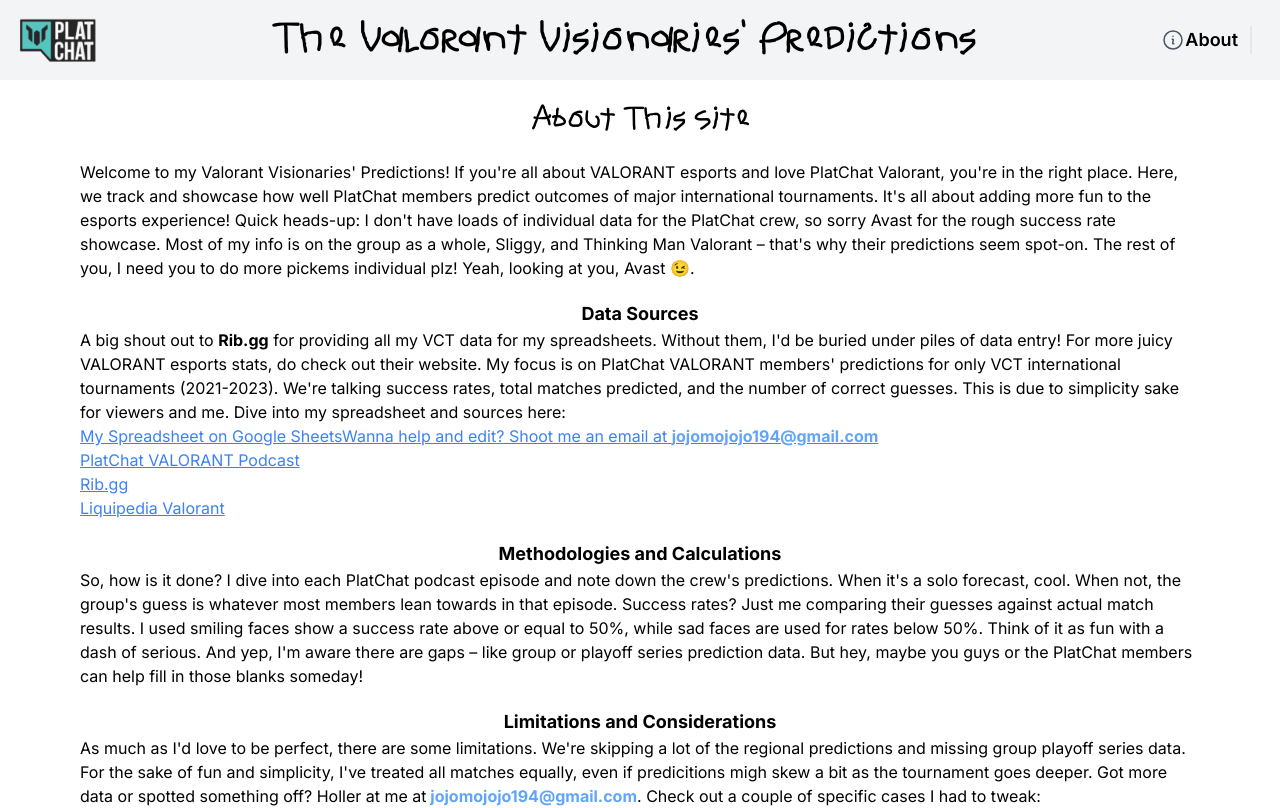
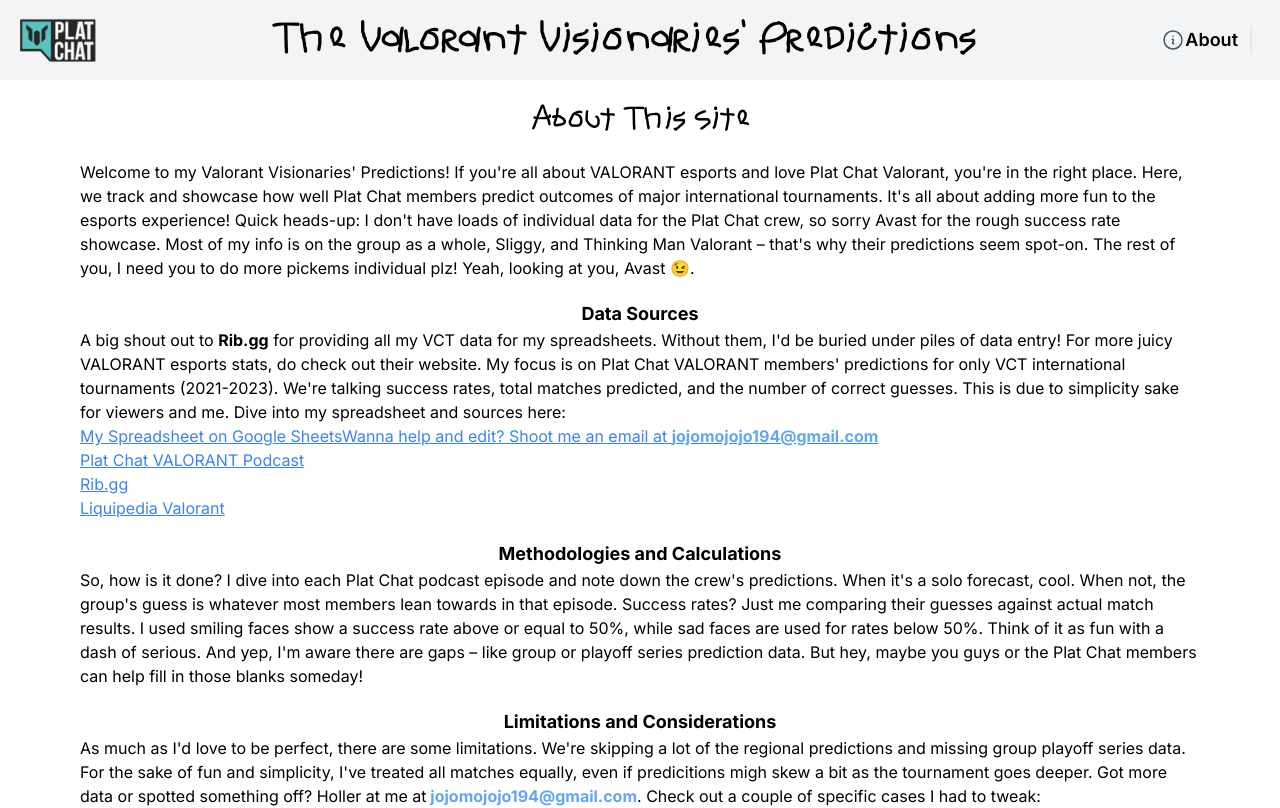
Before and after one commit to johnspeed114/platchat-predictions, a Next.js app: page /about in a window 1280 px wide. Shown: the top 808 px of the page. Built offline with nearby package versions, Linux system fonts and the light colour scheme.

Commit message:
platchat name fix and prettier update

```diff
--- a/app/about/page.tsx
+++ b/app/about/page.tsx
@@ -9,15 +9,15 @@
         </h1>
         <p className="mb-5">
           Welcome to my Valorant Visionaries' Predictions! If you're all about
-          VALORANT esports and love PlatChat Valorant, you're in the right
-          place. Here, we track and showcase how well PlatChat members predict
+          VALORANT esports and love Plat Chat Valorant, you're in the right
+          place. Here, we track and showcase how well Plat Chat members predict
           outcomes of major international tournaments. It's all about adding
           more fun to the esports experience! Quick heads-up: I don't have loads
-          of individual data for the PlatChat crew, so sorry Avast for the rough
-          success rate showcase. Most of my info is on the group as a whole,
-          Sliggy, and Thinking Man Valorant – that's why their predictions seem
-          spot-on. The rest of you, I need you to do more pickems individual
-          plz! Yeah, looking at you, Avast 😉.
+          of individual data for the Plat Chat crew, so sorry Avast for the
+          rough success rate showcase. Most of my info is on the group as a
+          whole, Sliggy, and Thinking Man Valorant – that's why their
+          predictions seem spot-on. The rest of you, I need you to do more
+          pickems individual plz! Yeah, looking at you, Avast 😉.
         </p>
         <section>
           <h2 className="font-bold text-lg text-center">Data Sources</h2>
@@ -25,7 +25,7 @@
             A big shout out to <b>Rib.gg</b> for providing all my VCT data for
             my spreadsheets. Without them, I'd be buried under piles of data
             entry! For more juicy VALORANT esports stats, do check out their
-            website. My focus is on PlatChat VALORANT members' predictions for
+            website. My focus is on Plat Chat VALORANT members' predictions for
             only VCT international tournaments (2021-2023). We're talking
             success rates, total matches predicted, and the number of correct
             guesses. This is due to simplicity sake for viewers and me. Dive
@@ -44,8 +44,8 @@
                 </a>
               </li>
               <li>
-                <a href="https://www.youtube.com/@PlatChatVALORANT">
-                  PlatChat VALORANT Podcast
+                <a href="https://www.youtube.com/@Plat ChatVALORANT">
+                  Plat Chat VALORANT Podcast
                 </a>
               </li>
               <li>
@@ -64,7 +64,7 @@
             Methodologies and Calculations
           </h2>
           <p className="mb-5">
-            So, how is it done? I dive into each PlatChat podcast episode and
+            So, how is it done? I dive into each Plat Chat podcast episode and
             note down the crew's predictions. When it's a solo forecast, cool.
             When not, the group's guess is whatever most members lean towards in
             that episode. Success rates? Just me comparing their guesses against
@@ -72,7 +72,7 @@
             or equal to 50%, while sad faces are used for rates below 50%. Think
             of it as fun with a dash of serious. And yep, I'm aware there are
             gaps – like group or playoff series prediction data. But hey, maybe
-            you guys or the PlatChat members can help fill in those blanks
+            you guys or the Plat Chat members can help fill in those blanks
             someday!
           </p>
         </section>
@@ -124,7 +124,7 @@
             <a href="mailto:jojomojojo194@gmail.com" className="text-blue-400">
               <strong> jojomojojo194@gmail.com</strong>
             </a>
-            . And a massive shoutout PlatChat for being a key source of the
+            . And a massive shoutout Plat Chat for being a key source of the
             predictions data and to the VALORANT community for their enthusiasm
             and support.
           </p>
--- a/app/components/Bars.tsx
+++ b/app/components/Bars.tsx
@@ -41,7 +41,9 @@
         return (
           <div className="flex flex-col" key={index}>
             <div
-              className="flex justify-center mb-4"
+              className={`flex justify-center ${
+                item[values[2]] === '0.00%' ? 'mb-5' : 'mb-2'
+              }`}
               key={`image-${type}-${index}`}
             >
               <ProfileImage name={item['Name']} successRate={item[values[2]]} />
--- a/app/layout.tsx
+++ b/app/layout.tsx
@@ -11,7 +11,7 @@
 
 export const metadata: Metadata = {
   title: 'Plat Chat Prediction Rating',
-  description: 'Predictions Success for PlatChat Members Success Ratings',
+  description: 'Predictions Success for Plat Chat Members',
 };
 
 export default function RootLayout({
```
Also changed, not shown: 1 other file (tests, documents, lock files or other folders).
